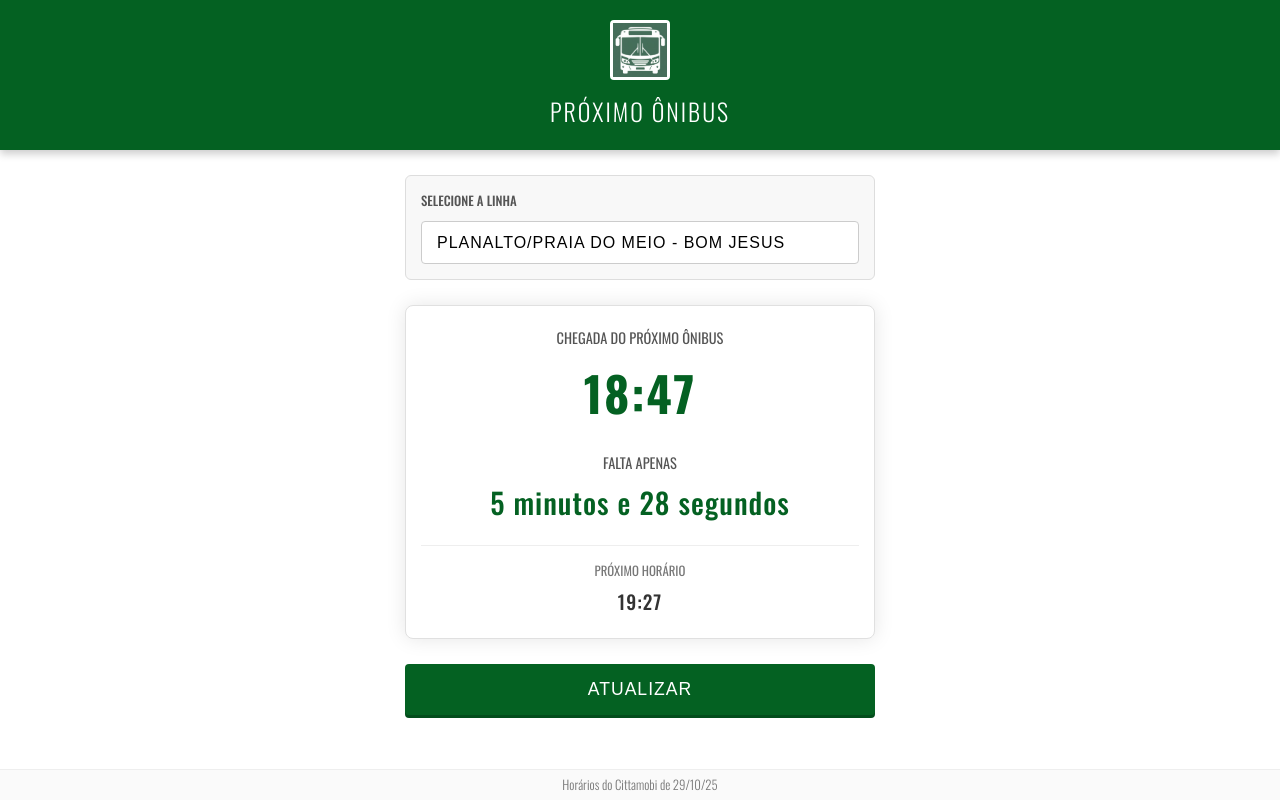
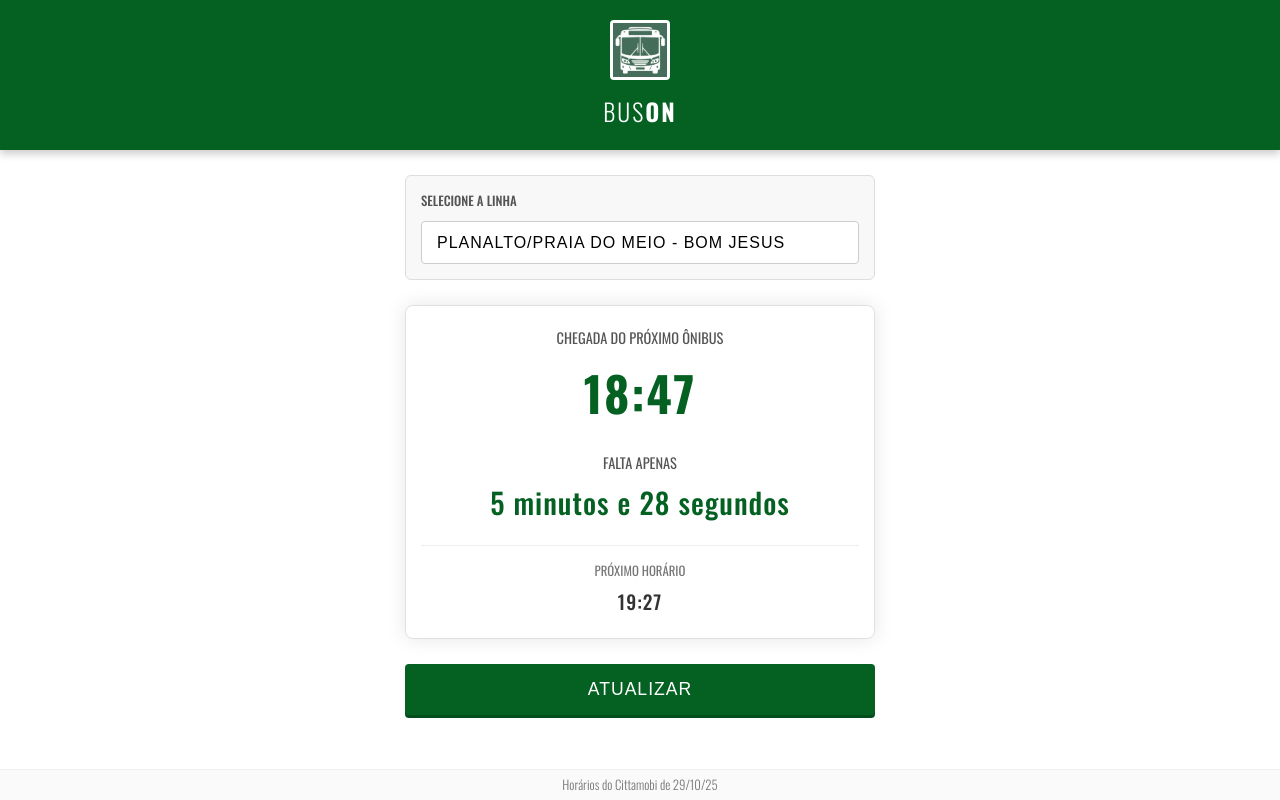
Before and after one commit to ewertonbrm/buson, a plain HTML site: page index.html in a window 1280 px wide. Drawn offline with nearby package versions, Linux system fonts and the light colour scheme.

Commit message:
Update index.html

```diff
--- a/index.html
+++ b/index.html
@@ -20,7 +20,7 @@
         <div class="header-content">
             <!-- Ícone 192x192 da base de hospedagem -->
             <img src="./icon-192x192.png" alt="Ícone de Ônibus" class="header-icon">
-            <h1>PRÓXIMO ÔNIBUS</h1>
+            <h1>BUS<b>ON</b></h1>
         </div>
     </header>
 
```
